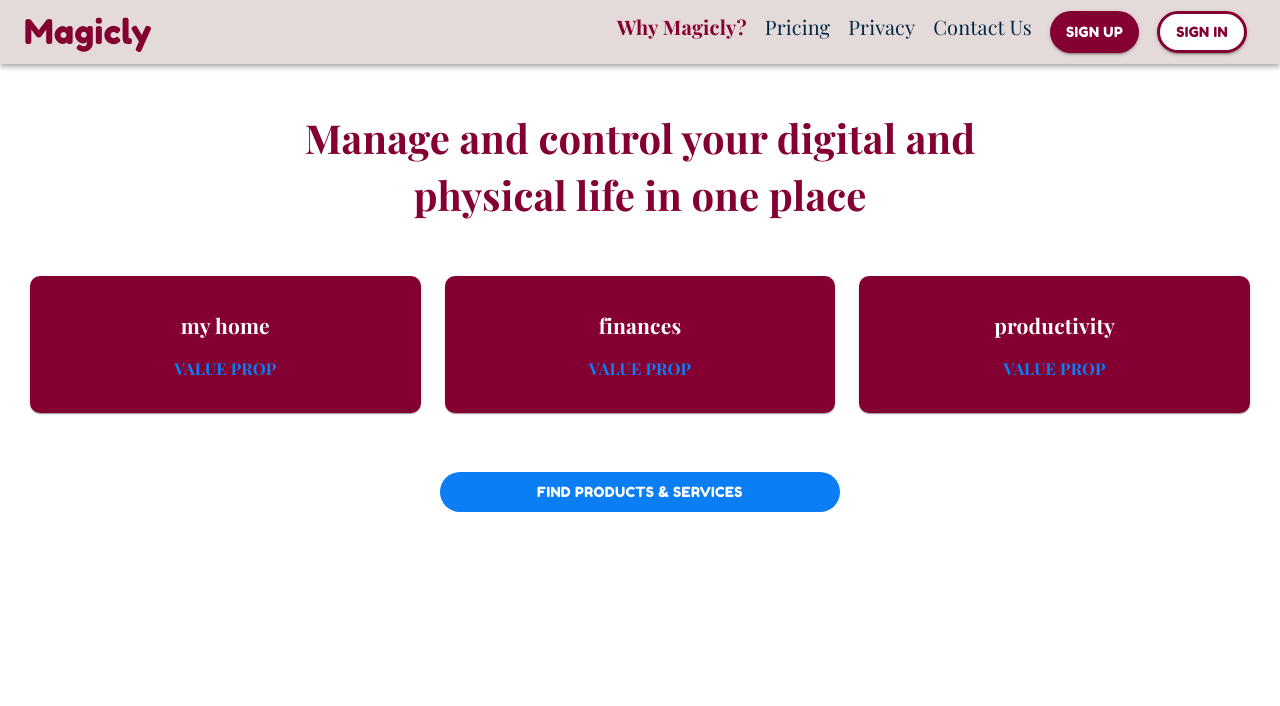
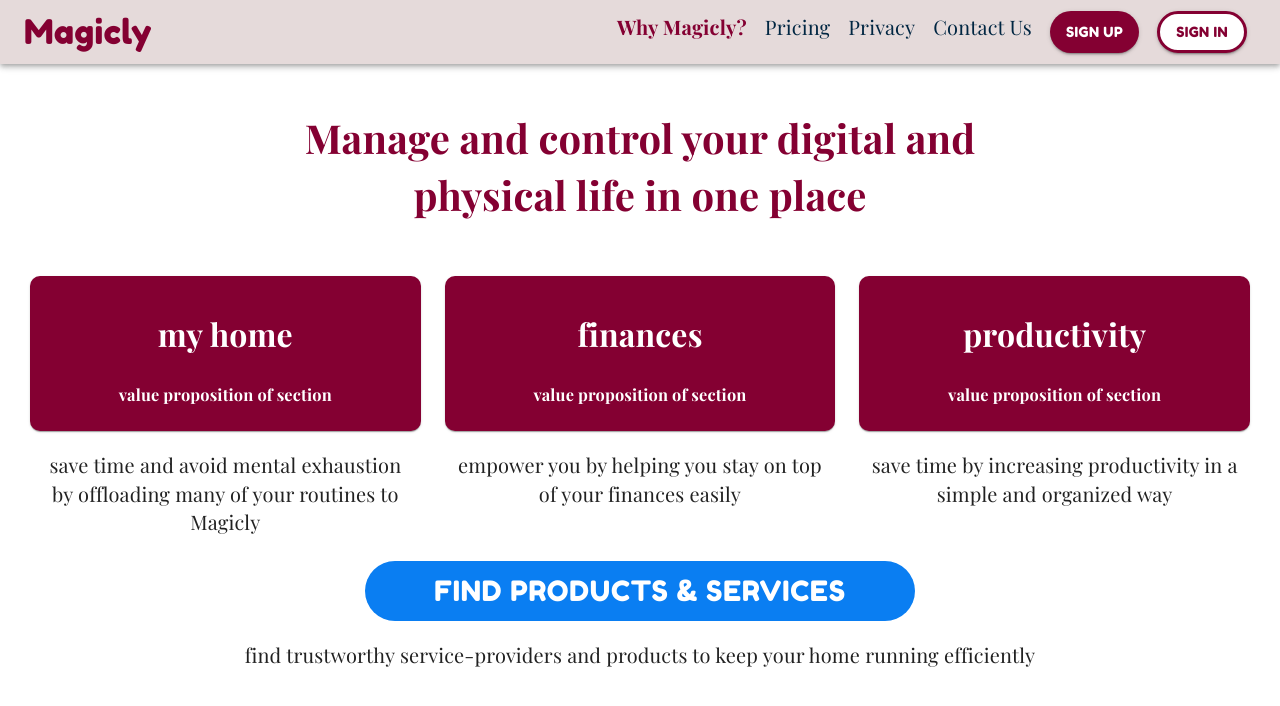
Before and after one commit to francoabaroa/magicly, a Next.js app in the folder packages/client/: page /why in a window 1280 px wide. Shown: the top 706 px of the page. Built offline with nearby package versions, Linux system fonts and the light colour scheme; no server answers.

Commit message:
implement 90% of design for why page

```diff
--- a/packages/client/pages/why.tsx
+++ b/packages/client/pages/why.tsx
@@ -27,29 +27,46 @@
       },
     },
     findButton: {
-      fontFamily: 'Fredoka One',
+      fontFamily: 'Fredoka One, cursive',
+      fontSize: '28px',
       margin: '0 auto',
+      pointerEvents: 'none',
       display: 'block',
-      marginTop: '35px',
+      marginTop: '0px',
       color: '#FFF',
       backgroundColor: '#0A7EF2',
       borderRadius: '50px',
-      width: '400px',
-      height: '40px',
+      width: '550px',
+      height: '60px',
       [theme.breakpoints.down('sm')]: {
-        marginTop: '20px',
+        fontSize: '14px',
+        width: '300px',
+        height: '40px'
       },
     },
     paper: {
-      padding: theme.spacing(2),
+      padding: theme.spacing(1),
       fontFamily: 'Playfair Display, serif',
       textAlign: 'center',
       color: '#FFF',
       backgroundColor: "#840032",
-      borderRadius: '10px'
+      borderRadius: '10px',
     },
     valueProp: {
-      color: '#0A7EF2'
+      color: '#FFF',
+      fontWeight: 'bold',
+      fontSize: '32px',
+      [theme.breakpoints.down('sm')]: {
+        fontSize: '26px',
+      },
+    },
+    subheader: {
+      fontFamily: 'Playfair Display, serif',
+      margin: '10px',
+      marginTop: '20px',
+      marginBottom: '0px',
+      fontSize: '20px',
+      textAlign: 'center',
     },
     pricingPage: {
       marginRight: '30px',
@@ -72,36 +89,40 @@
           <Grid container spacing={3}>
             <Grid item xs={12} lg={4} md={4} sm={4}>
               <Paper className={classes.paper}>
-                <h2>
+                <h2 className={classes.valueProp}>
                   my home
               </h2>
-                <h3 className={classes.valueProp}>
-                  VALUE PROP
+                <h3>
+                  value proposition of section
               </h3>
               </Paper>
+              <p className={classes.subheader}>save time and avoid mental exhaustion by offloading many of your routines to Magicly</p>
             </Grid>
             <Grid item xs={12} lg={4} md={4} sm={4}>
               <Paper className={classes.paper}>
-                <h2>
+                <h2 className={classes.valueProp}>
                   finances
               </h2>
-                <h3 className={classes.valueProp}>
-                  VALUE PROP
+                <h3>
+                  value proposition of section
               </h3>
               </Paper>
+              <p className={classes.subheader}>empower you by helping you stay on top of your finances easily</p>
             </Grid>
             <Grid item xs={12} lg={4} md={4} sm={4}>
               <Paper className={classes.paper}>
-                <h2>
+                <h2 className={classes.valueProp}>
                   productivity
               </h2>
-                <h3 className={classes.valueProp}>
-                  VALUE PROP
+                <h3>
+                  value proposition of section
               </h3>
               </Paper>
+              <p className={classes.subheader}>save time by increasing productivity in a simple and organized way</p>
             </Grid>
             <Grid item xs={12}>
               <Button className={classes.findButton}> Find Products & Services </Button>
+              <p className={classes.subheader}>find trustworthy service-providers and products to keep your home running efficiently</p>
             </Grid>
           </Grid>
         </div>
```
